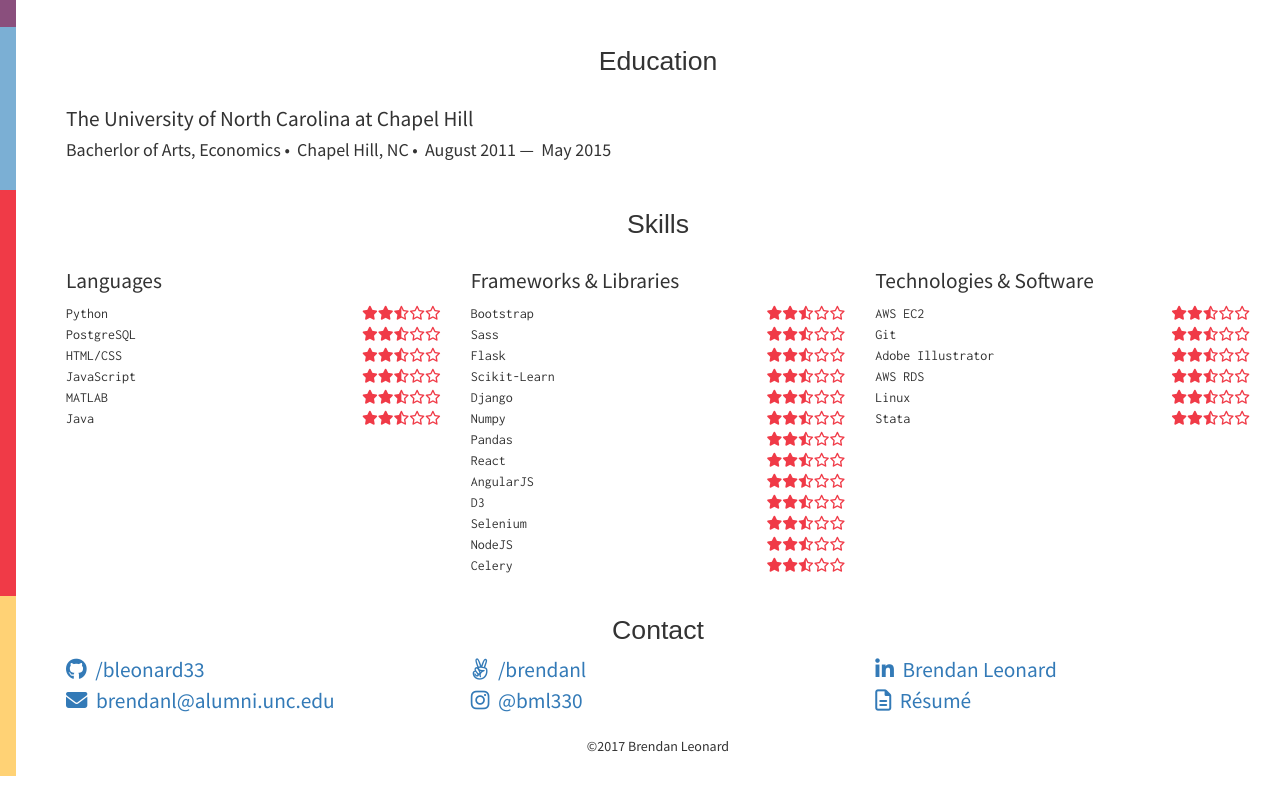
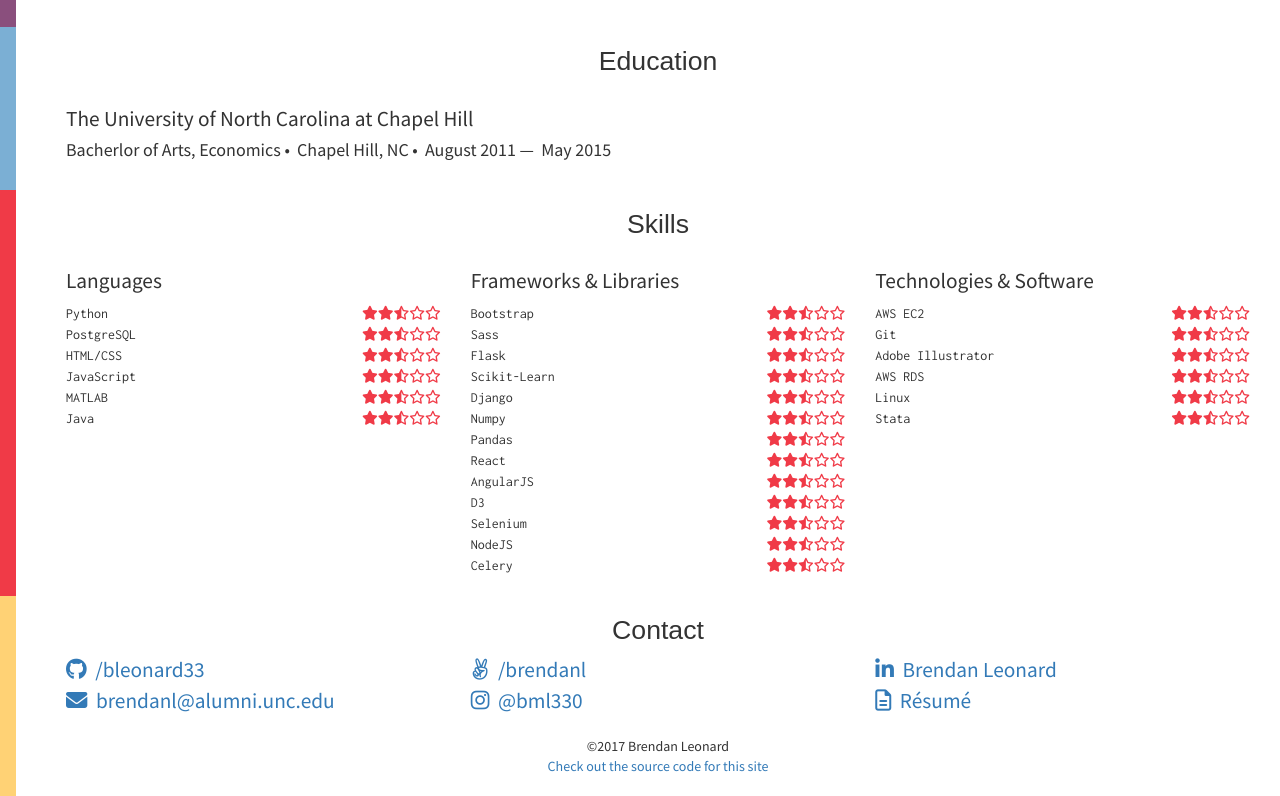
Before and after one commit to bleonard33/personal-site, a React (Create React App) app: page / in a window 1280 px wide. Shown: the part 482-1278 px from the top of the page. Built offline with nearby package versions, Linux system fonts and the light colour scheme; a web font is replaced by a local one.

Commit message:
Add GH link to footer to website project

```diff
--- a/src/components/copyright.js
+++ b/src/components/copyright.js
@@ -14,7 +14,10 @@
     <div>
       &copy;
       {new Date().getFullYear()}
-      &nbsp;Brendan&nbsp;Leonard
+      &nbsp;Brendan&nbsp;Leonard <br/>
+      <a href="https://github.com/bleonard33/bleonard33.github.io">
+        Check out the source code for this site
+      </a>
     </div>
   </div>
 )
```
